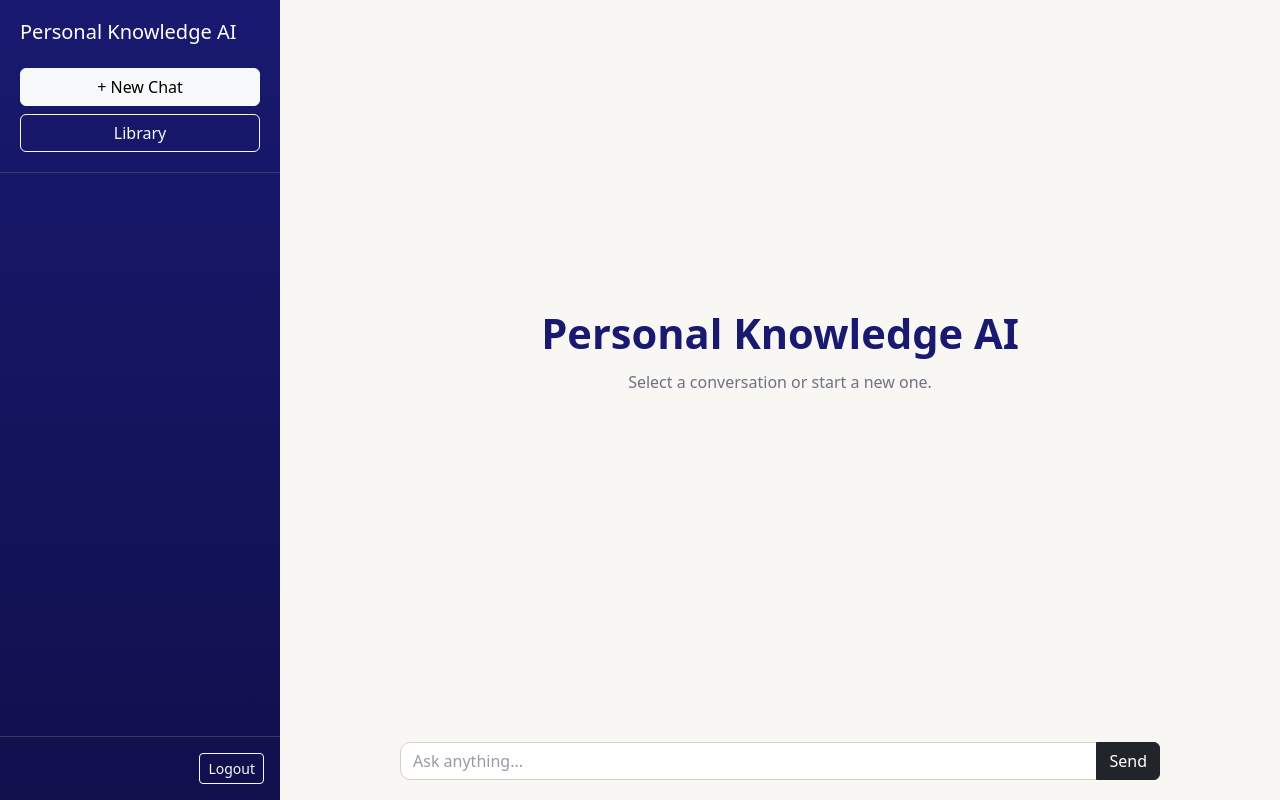
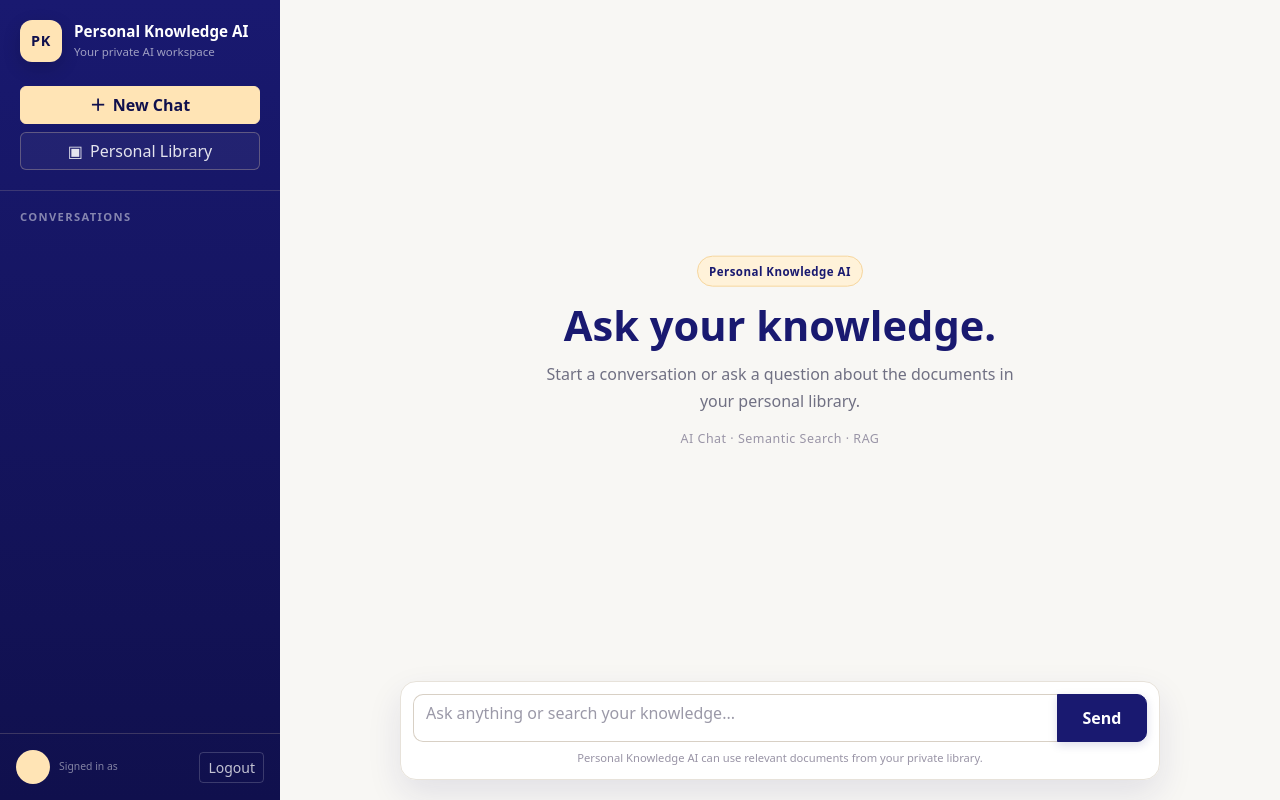
Before and after one commit to EliArn99/Personal-Knowledge-AI, a Django app: template frontend/templates/frontend/chat.html in a window 1280 px wide. Run offline with Django 3.2, Linux system fonts and the light colour scheme; the template is opened without the code that fills it, so the values that code supplies are empty; some libraries are stand-ins or nearby versions.

Commit message:
Revamp chat layout and sidebar design
Updated chat.html to enhance sidebar and main chat layout with improved branding and user experience.

```diff
--- a/frontend/templates/frontend/chat.html
+++ b/frontend/templates/frontend/chat.html
@@ -5,48 +5,108 @@
 Chat | Personal Knowledge AI
 {% endblock %}
 
+{% block body_class %}
+chat-page-body
+{% endblock %}
+
 {% block content %}
 
 <div class="chat-layout">
-
-    <!-- Sidebar -->
 
     <aside class="sidebar">
 
         <div class="sidebar-header">
 
-            <h5>
+            <div class="sidebar-brand">
+
+                <div
+                    class="brand-mark"
+                    aria-hidden="true"
+                >
+                    PK
+                </div>
+
+                <div class="brand-copy">
+
+                    <div class="brand-title">
                         Personal Knowledge AI
-            </h5>
+                    </div>
+
+                    <div class="brand-subtitle">
+                        Your private AI workspace
+                    </div>
+
+                </div>
+
+            </div>
+
 
             <button
                 id="new-chat-button"
-                    class="btn btn-light w-100 mt-3">
-                + New Chat
+                class="btn sidebar-primary-action w-100 mt-4"
+                type="button"
+                aria-label="Start a new chat"
+            >
+                <span aria-hidden="true">＋</span>
+                New Chat
             </button>
+
 
             <a
                 href="{% url 'library' %}"
-                    class="btn btn-outline-light w-100 mt-2">
-                Library
+                class="btn sidebar-secondary-action w-100 mt-2"
+            >
+                <span aria-hidden="true">▣</span>
+                Personal Library
             </a>
 
         </div>
 
+
+        <div class="sidebar-section-label">
+            Conversations
+        </div>
+
+
         <div
             id="chat-list"
-                class="chat-list">
+            class="chat-list"
+        >
         </div>
+
 
         <div class="sidebar-footer">
 
-            <span>
+            <div class="sidebar-user">
+
+                <div
+                    class="sidebar-user-avatar"
+                    aria-hidden="true"
+                >
+                    {{ request.user.username|slice:":1"|upper }}
+                </div>
+
+                <div class="sidebar-user-info">
+
+                    <span class="sidebar-user-label">
+                        Signed in as
+                    </span>
+
+                    <strong class="sidebar-username">
                         {{ request.user.username }}
-            </span>
+                    </strong>
+
+                </div>
+
+            </div>
+
 
             <button
                 id="logout-button"
-                    class="btn btn-outline-light btn-sm">
+                class="btn sidebar-logout-button btn-sm"
+                type="button"
+                aria-label="Log out"
+            >
                 Logout
             </button>
 
@@ -54,13 +114,13 @@ Chat | Personal Knowledge AI
 
     </aside>
 
+
     <div
         id="sidebar-overlay"
-            class="sidebar-overlay">
+        class="sidebar-overlay"
+    >
     </div>
 
-
-    <!-- Main chat -->
 
     <main class="chat-main">
 
@@ -71,13 +131,22 @@ Chat | Personal Knowledge AI
                 class="mobile-menu-button"
                 type="button"
                 aria-label="Open conversations"
-                    aria-expanded="false">
-
+                aria-expanded="false"
+            >
                 <span aria-hidden="true">
                     ☰
                 </span>
+            </button>
 
-            </button>
+
+            <div class="mobile-brand">
+
+                <span
+                    class="mobile-brand-mark"
+                    aria-hidden="true"
+                >
+                    PK
+                </span>
 
                 <span class="mobile-chat-title">
                     Personal Knowledge AI
@@ -85,28 +154,44 @@ Chat | Personal Knowledge AI
 
             </div>
 
+        </div>
+
+
         <div
             id="empty-state"
-                class="empty-state">
+            class="empty-state"
+        >
+
+            <div class="empty-state-badge">
+                Personal Knowledge AI
+            </div>
 
             <h2>
-                Personal Knowledge AI
+                Ask your knowledge.
             </h2>
 
             <p>
-                Select a conversation or start a new one.
+                Start a conversation or ask a question
+                about the documents in your personal library.
             </p>
+
+            <div class="empty-state-hint">
+                AI Chat · Semantic Search · RAG
+            </div>
 
         </div>
 
 
         <div
             id="messages"
-                class="messages">
+            class="messages"
+        >
         </div>
 
 
         <div class="message-input-container">
+
+            <div class="message-composer">
 
                 <form id="message-form">
 
@@ -118,20 +203,29 @@ Chat | Personal Knowledge AI
                             id="message-input"
                             class="form-control"
                             rows="1"
-                            placeholder="Ask anything..."
+                            placeholder="Ask anything or search your knowledge..."
+                            aria-label="Message"
                         ></textarea>
 
                         <button
                             id="send-button"
-                            class="btn btn-dark"
-                            type="submit">
+                            class="btn btn-primary"
+                            type="submit"
+                        >
                             Send
                         </button>
-
 
                     </div>
 
                 </form>
+
+
+                <div class="message-composer-hint">
+                    Personal Knowledge AI can use relevant
+                    documents from your private library.
+                </div>
+
+            </div>
 
         </div>
 
@@ -139,14 +233,13 @@ Chat | Personal Knowledge AI
 
 </div>
 
-
 {% endblock %}
 
 
 {% block scripts %}
 
 <script
-        src="{% static 'frontend/js/chat.js' %}">
+    src="{% static 'frontend/js/chat.js' %}?v=theme-3">
 </script>
 
 {% endblock %}
```
Lines whose indentation alone changed are shown as unchanged.
